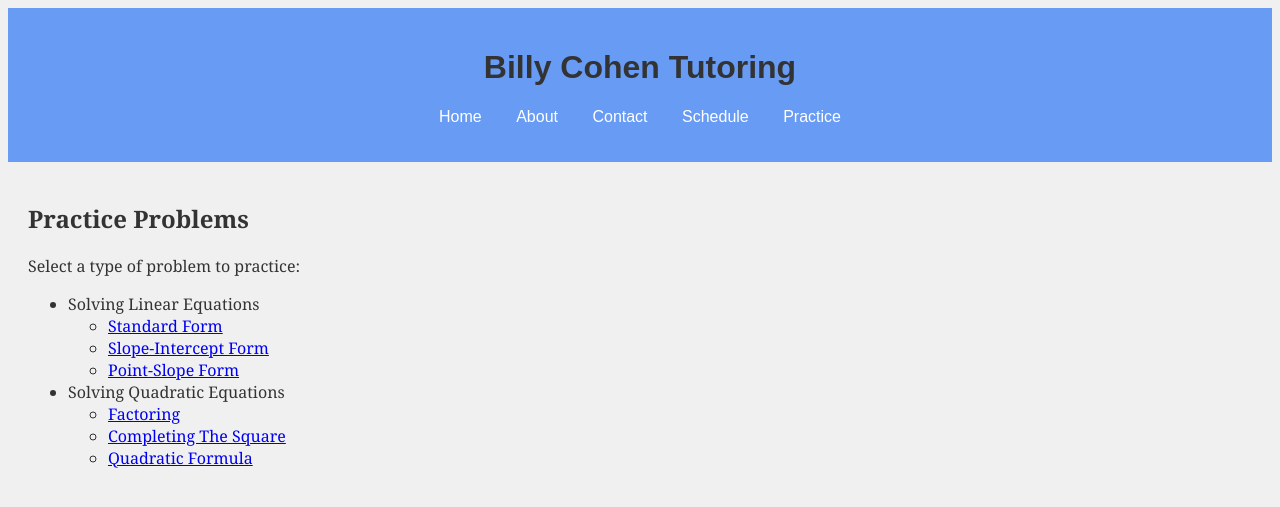
After one commit to BillyCohen2760/ai-tutoring-platform, a Flask app: page /practice_landing in a window 1280 px wide. The commit adds this page. Shown: the top 507 px of the page. Run offline with Flask 3, Linux system fonts and the light colour scheme.

Commit message:
expanded to multiple types of problems, fixed math formatting

```diff
--- a/platform/app.py
+++ b/platform/app.py
@@ -1,6 +1,8 @@
 from flask import Flask, render_template
 from services.gpt_service import GPT_response
 from services.wa_service import WA_response
+from utils import replace_underscores_with_spaces
+
 
 
 app = Flask(__name__)
@@ -21,25 +23,34 @@ def contact():
 def schedule():
     return render_template('schedule.html')
 
-@app.route('/practice')
-def practice():
+@app.route('/practice_landing')
+def practice_landing():
+    return render_template('practice_landing.html')
+
+
+@app.route('/generate_problems/<problem_type>/<problem_topic>')
+def generate_problems(problem_type, problem_topic):
+
+    prob_type = replace_underscores_with_spaces(problem_type) # get rid of underscores
+    prob_topic = replace_underscores_with_spaces(problem_topic) # get rid of underscores
+
     system_msg = "You are a math teacher. You answer the question directly without any extra words or responses."
-    user_msg = "Please generate 3 unique and new algebra problems. Please make sure the problems have not been used before. The topic is solving quadratic equations by factoring. The variable should be x. Do not use LaTex formatting, and do not enumerate the problems."
+    user_msg = f"Please generate 3 unique and new algebra problems. Please make sure the problems have not been used before. The topic is {prob_type} by {prob_topic}. The variable should be x. Do not use LaTex formatting, and do not enumerate the problems. The answer should be in the following format: [math problem]"
 
-    # Get problems from GPT
     GPT_output = GPT_response(system_msg, user_msg)
     problems = [problem.strip() for problem in GPT_output.splitlines() if problem.strip()]
     print(problems)
 
-    # Use Wolfram Alpha to solve each problem and collect solutions
+
     solutions = []
     for problem in problems:
-        WA_output = WA_response(problem)
+        prompt = f"Solve {problem}"
+        WA_output = WA_response(prompt)
         solutions.append(WA_output)
     print(solutions)
 
-    # Pass the problems and solutions to the template
-    return render_template('practice.html', problems=problems, solutions=solutions)
+    # Then, render the problems in a new template
+    return render_template('practice_problems.html', problems=problems, solutions=solutions, prob_topic = prob_topic)
 
 
 if __name__ == '__main__':
--- a/platform/templates/base.html
+++ b/platform/templates/base.html
@@ -5,9 +5,9 @@
     <meta name="viewport" content="width=device-width, initial-scale=1.0">
     <title>{% block title %}My Flask Website{% endblock %}</title>
     <link rel="stylesheet" href="{{ url_for('static', filename='css/style.css') }}">
-    <!-- <script type="text/javascript" async
+    <script type="text/javascript" async
         src="https://cdn.jsdelivr.net/npm/mathjax@3/es5/tex-mml-chtml.js">
-    </script> -->
+    </script>
 
 </head>
 <body>
@@ -19,7 +19,7 @@
                 <li><a href="/about">About</a></li>
                 <li><a href="/contact">Contact</a></li>
                 <li><a href="/schedule">Schedule</a></li>
-                <li><a href="/practice">Practice</a></li>
+                <li><a href="/practice_landing">Practice</a></li>
             </ul>
         </nav>
     </header>
--- /dev/null
+++ b/platform/templates/practice_landing.html
@@ -0,0 +1,27 @@
+{% extends "base.html" %}
+
+{% block title %}Practice Problems - My Flask Website{% endblock %}
+
+{% block content %}
+    <h2>Practice Problems</h2>
+    <p>Select a type of problem to practice:</p>
+
+    <ul>
+        <li>
+            Solving Linear Equations
+            <ul>
+                <li><a href="{{ url_for('generate_problems', problem_type='Solving_Quadratic_Equations', problem_topic = 'Quadratic Equations by Factoring') }}">Standard Form</a></li>
+                <li><a href="{{ url_for('generate_problems', problem_type='Solving', problem_topic = 'Quadratic Equations by Factoring')  }}">Slope-Intercept Form</a></li>
+                <li><a href="{{ url_for('generate_problems', problem_type='Solving', problem_topic = 'Quadratic Equations by Factoring')  }}">Point-Slope Form</a></li>
+            </ul>
+        </li>
+        <li>
+            Solving Quadratic Equations
+            <ul>
+                <li><a href="{{ url_for('generate_problems', problem_type='Solving_Quadratic_Equations', problem_topic = 'Factoring') }}">Factoring</a></li>
+                <li><a href="{{ url_for('generate_problems', problem_type='Solving_Quadratic_Equations', problem_topic = 'Completing_The_Square')  }}">Completing The Square</a></li>
+                <li><a href="{{ url_for('generate_problems', problem_type='Solving_Quadratic_Equations', problem_topic = 'Quadratic_Formula')  }}">Quadratic Formula</a></li>
+            </ul>
+        </li>
+    </ul>
+{% endblock %}
--- a/platform/templates/practice.html
+++ b/platform/templates/practice_problems.html
@@ -11,7 +11,7 @@
             {% for i in range(problems|length) %}
                 <div class="problem" style="display: {% if i == 0 %}block{% else %}none{% endif %};">
                     <h3>Problem {{ i + 1 }}:</h3>
-                    <p><strong>{{ problems[i] }}</strong></p>
+                    <p>Solve \( {{ problems[i] }} \) by {{prob_topic}}</p>
 
                     <h4>Your Answer:</h4>
                     <div id="answer-inputs-{{ i }}">
@@ -116,7 +116,7 @@
                 }
             }
             else {
-                resultDiv.innerHTML = `<p style="color: green;">Coorect! Nice Job</p>`;
+                resultDiv.innerHTML = `<p style="color: green;">Correct! Nice Job</p>`;
             }
 
             // Show the correct answer if all unique answers are correct
@@ -146,7 +146,7 @@
         }
 
         function generateNewProblems() {
-            window.location.href = '/practice'; // Redirect to the practice route to generate new problems
+            window.location.href = '/practice_landing'; // Redirect to the practice route to generate new problems
         }
 
 
```
Also changed, not shown: platform/templates/notes.txt (+11 -0 lines), platform/utils.py (added, +7 -0 lines).
